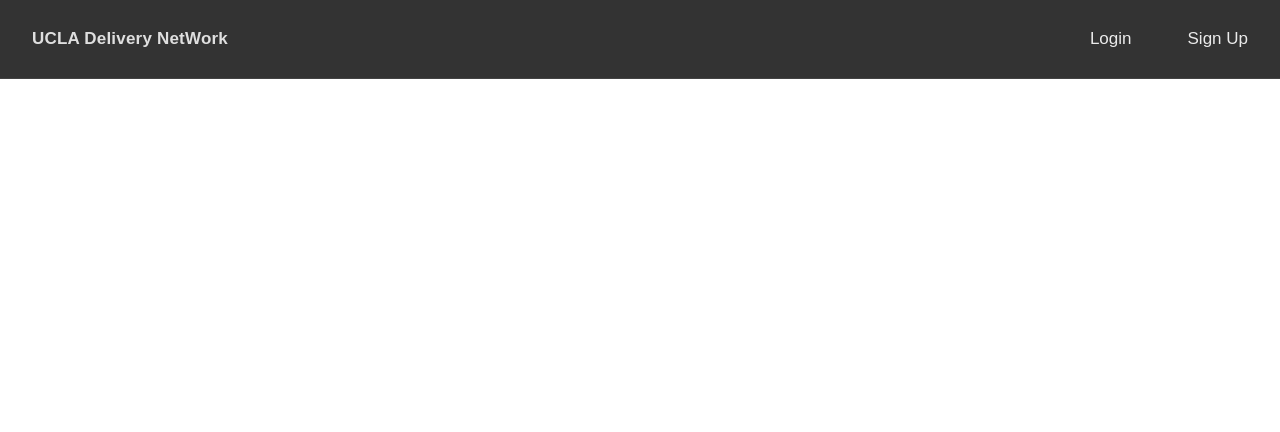
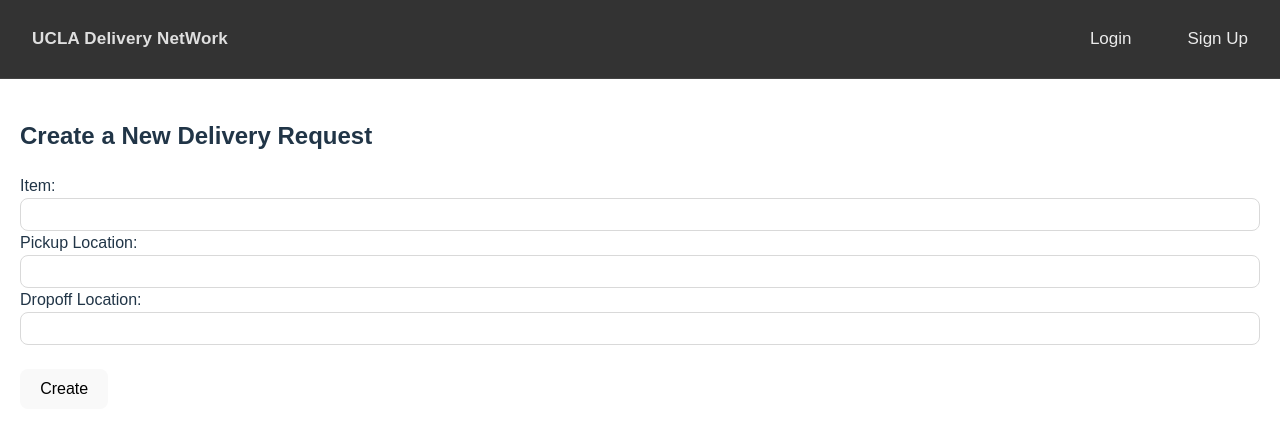
Before and after one commit to MagiCarpy/35L_Project, a React app in the folder frontend/: page /requests/new in a window 1280 px wide. Shown: the top 432 px of the page. Built offline with nearby package versions, Linux system fonts and the light colour scheme; no server answers; the HTML template or start-up script is replaced by a standard one.

Commit message:
basic frontend for requests

```diff
--- a/frontend/src/App.jsx
+++ b/frontend/src/App.jsx
@@ -12,6 +12,8 @@ import Home from "./pages/Home/Home";
 import Profile from "./pages/Profile/Profile";
 import ProtectedRoute from "./components/ProtectedRoute";
 import LoginSignup from "./pages/LoginSignup/LoginSignup";
+import RequestsList from "./pages/Requests/RequestsList";
+import NewRequest from "./pages/Requests/NewRequest";
 
 function App() {
   const [user, setUser] = useState(null);
@@ -107,6 +109,10 @@ function App() {
         >
           <Route path="/profile" element={<Profile />} />
         </Route>
+
+        <Route path="/requests" element={<RequestsList />} />
+        <Route path="/requests/new" element={<NewRequest />} />
+
       </Routes>
     </>
   );
--- /dev/null
+++ b/frontend/src/pages/Requests/NewRequest.jsx
@@ -0,0 +1,55 @@
+import { useState } from "react";
+import { useNavigate } from "react-router-dom";
+
+function NewRequest() {
+  const [item, setItem] = useState("");
+  const [pickup, setPickup] = useState("");
+  const [dropoff, setDropoff] = useState("");
+  const navigate = useNavigate();
+
+  const submitReq = async (e) => {
+    e.preventDefault();
+
+    const resp = await fetch("/api/requests", {
+      method: "POST",
+      credentials: "include",
+      headers: { "Content-Type": "application/json" },
+      body: JSON.stringify({
+        item,
+        pickupLocation: pickup,
+        dropoffLocation: dropoff,
+      }),
+    });
+
+    if (resp.status === 201) {
+      navigate("/requests");
+    }
+  };
+
+  return (
+    <div style={{ padding: "20px" }}>
+      <h2>Create a New Delivery Request</h2>
+
+      <form onSubmit={submitReq}>
+        <label>Item: </label>
+        <input value={item} onChange={(e) => setItem(e.target.value)} required />
+
+        <br />
+
+        <label>Pickup Location: </label>
+        <input value={pickup} onChange={(e) => setPickup(e.target.value)} required />
+
+        <br />
+
+        <label>Dropoff Location: </label>
+        <input value={dropoff} onChange={(e) => setDropoff(e.target.value)} required />
+
+        <br /><br />
+
+        <button type="submit">Create</button>
+      </form>
+    </div>
+  );
+}
+
+export default NewRequest;
--- /dev/null
+++ b/frontend/src/pages/Requests/RequestsList.jsx
@@ -0,0 +1,52 @@
+import { useEffect, useState } from "react";
+
+function RequestsList() {
+  const [requests, setRequests] = useState([]);
+  const [loading, setLoading] = useState(true);
+
+  const fetchRequests = async () => {
+    const resp = await fetch("/api/requests", { credentials: "include" });
+    const data = await resp.json();
+    setRequests(data.requests || []);
+    setLoading(false);
+  };
+
+  const acceptRequest = async (id) => {
+    const resp = await fetch(`/api/requests/${id}/accept`, {
+      method: "POST",
+      credentials: "include",
+    });
+    await fetchRequests(); // refresh UI
+  };
+
+  useEffect(() => {
+    fetchRequests();
+  }, []);
+
+  if (loading) return <p>Loading...</p>;
+
+  return (
+    <div style={{ padding: "20px" }}>
+      <h2>All Requests</h2>
+
+      {requests.length === 0 && <p>No requests yet.</p>}
+
+      {requests.map((r) => (
+        <div key={r.id} style={{ border: "1px solid gray", padding: "10px", marginBottom: "10px" }}>
+          <p><strong>Item:</strong> {r.item}</p>
+          <p><strong>Pickup:</strong> {r.pickupLocation}</p>
+          <p><strong>Dropoff:</strong> {r.dropoffLocation}</p>
+          <p><strong>Status:</strong> {r.status}</p>
+
+          {r.status === "open" && (
+            <button onClick={() => acceptRequest(r.id)}>
+              Accept
+            </button>
+          )}
+        </div>
+      ))}
+    </div>
+  );
+}
+
+export default RequestsList;
```
